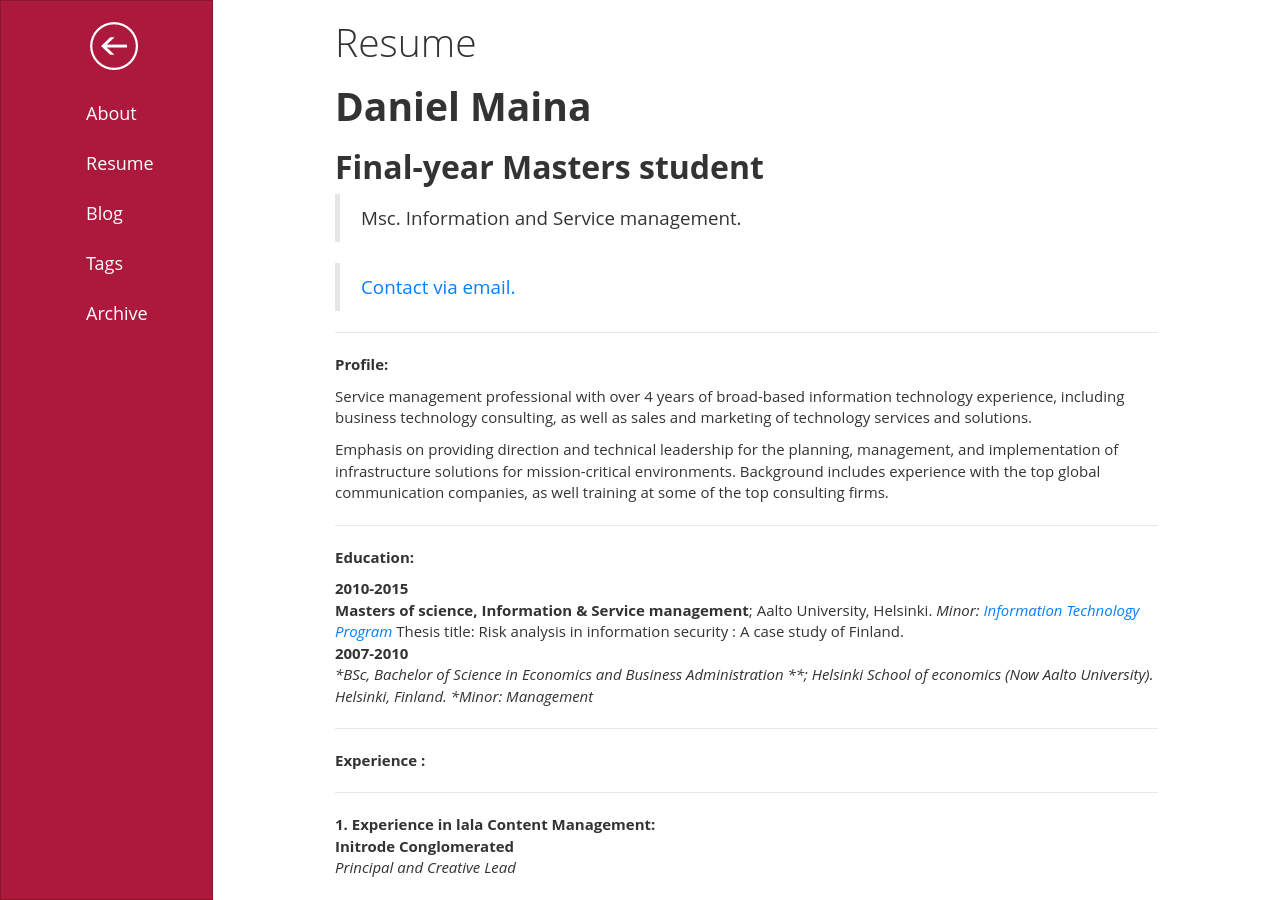
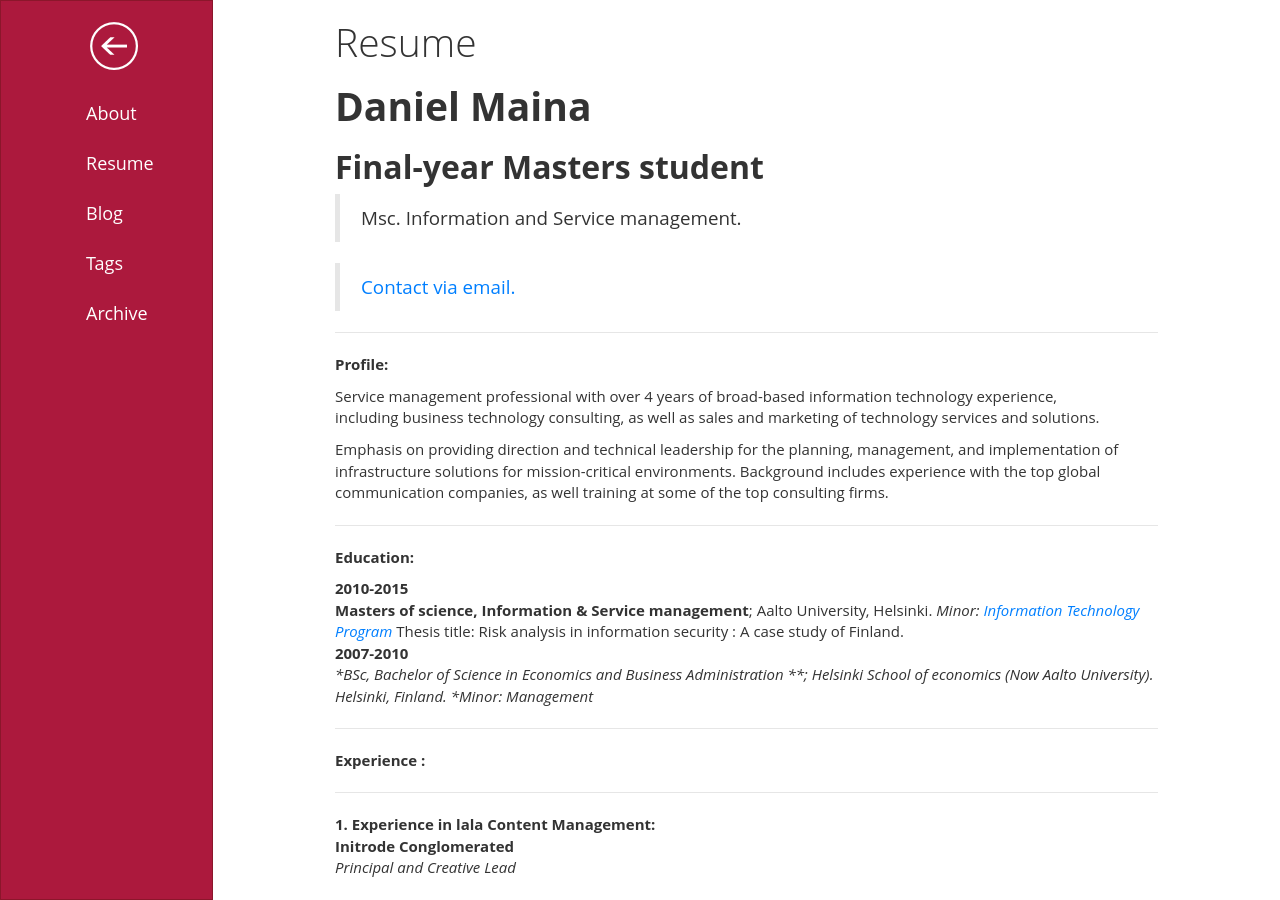
Before and after one commit to danconsults/metroblog, a Jekyll site: the page built from resume/index.md, in a window 1280 px wide and 900 px high. Built offline with Jekyll 4.4.1, drawn with Linux system fonts in a browser that asks for light colours.

Commit message:
zxcxzc
zxczxc

```diff
--- a/resume/index.md
+++ b/resume/index.md
@@ -19,7 +19,7 @@ theme: red
 
 **Profile:**
 
-Service management professional with over 4 years of broad-based information technology experience,
+Service management professional with over 4 years of broad-based information technology experience, \\
 including business technology consulting, as well as sales and marketing of technology services and solutions.
 
 Emphasis on providing direction and technical leadership for the planning,
```
